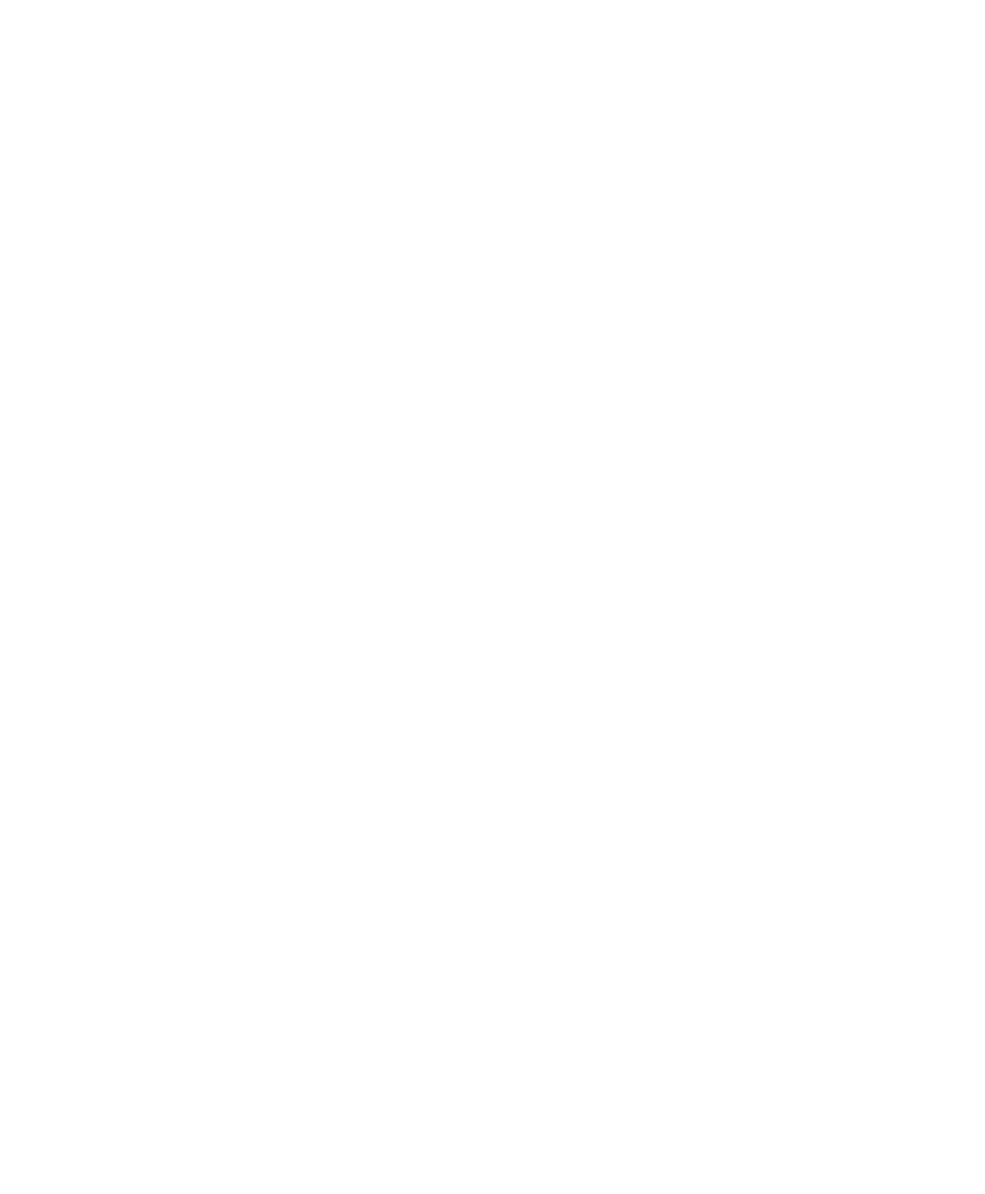
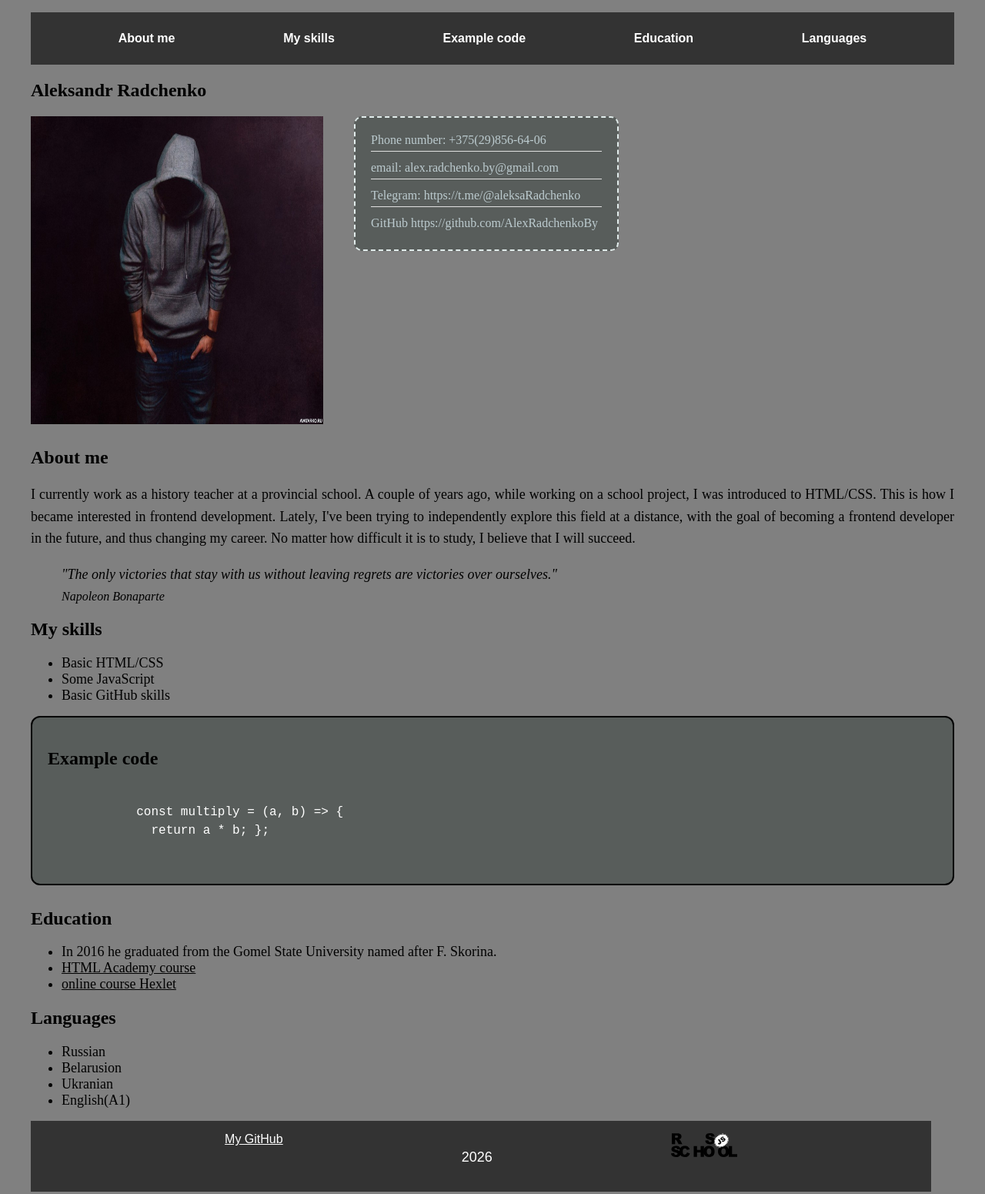
Before and after one commit to AlexRadchenkoBy/rsschool-cv, a plain HTML site: page index.html in a window 1280 px wide. Shown: the whole page at 77% size. Before the commit the page ends 800 px from the top, so only its background shows below. Drawn offline with Linux system fonts and the light colour scheme.

Commit message:
add images

```diff
--- a/index.html
+++ b/index.html
@@ -3,7 +3,96 @@
 <head>
     <meta charset="UTF-8">
     <meta name="viewport" content="width=device-width, initial-scale=1.0">
-    <title>Document</title>
+    <title>AlexRadcenkoBy</title>
+    <link rel="stylesheet"  href="style.css">
 </head>
-<body></body>
+<body>
+    <div class="container">
+        <header>
+        <nav>
+            <ul class="nav_list">
+                <li class="nav_item"><a href="#about_me">About me</a></li>
+                <li class="nav_item"><a href="#my_skills">My skills</a></li>
+                <li class="nav_item"><a href="#example_code">Example code</a></li>
+                <li class="nav_item"><a href="#education">Education</a></li>
+                <li class="nav_item"><a href="#languages">Languages</a></li>
+            </ul>
+        </nav>
+    </header>
+    </div>
+    <div class="container">
+    <main>
+        <section class="about_me">
+            <h1>Aleksandr Radchenko</h1>
+            <div class="about_wrapper">
+            <img src="images/avatar.jpg" alt="Photo of Aleksandr Radchenko"
+            width="380"
+            height="400"
+            class="photo">
+            <ul class="contacts">
+                <li class="contacts_item">Phone number: +375(29)856-64-06</li>
+                <li class="contacts_item">email: alex.radchenko.by@gmail.com</li>
+                <li class="contacts_item">Telegram: https://t.me/@aleksaRadchenko</li>
+                <li class="contacts_item">GitHub https://github.com/AlexRadchenkoBy  </li>
+            </ul>
+            </div>
+            <h2 id="about_me">About me</h2>
+            <p>I currently work as a history teacher at a provincial school. A couple of years ago, while working on a school project, I was introduced to HTML/CSS. This is how I became interested in frontend development. Lately, I've been trying to independently explore this field at a distance, with the goal of becoming a frontend developer in the future, and thus changing my career.
+            No matter how difficult it is to study, I believe that I will succeed.</p>
+            <blockquote>
+                <p>"The only victories that stay with us without leaving regrets are victories over ourselves."</p>
+                <footer><cite>Napoleon Bonaparte</cite></footer>
+                </p>
+            </blockquote>
+        </section>
+        <section class="my_skills" id="my_skills">
+            <h2>My skills</h2>
+            <ul class="ul_skills">
+                <li class="skills_item">Basic HTML/CSS</li>
+                <li class="skills_item"> Some JavaScript</li>
+                <li class="skills_item">Basic GitHub skills</li>
+            </ul>
+        </section>
+        <section class="example_code" id="example_code">
+            <h2>Example code</h2>
+            <pre><code>
+            const multiply = (a, b) => {
+              return a * b; };
+            </code></pre>
+        </section>
+        <section class="education" id="education">
+            <h2>Education</h2>
+            <ul class="ul_education">
+                <li class="education_item">In 2016 he graduated from the Gomel State University named after F. Skorina.</li>
+                <li class="education_item"><a href="https://htmlacademy.ru/courses/basic-html-css" target="_blank">HTML Academy course</a></li>
+                <li class="education_item"><a href="https://ru.hexlet.io/" target="_blank">online course Hexlet</a></li>
+            </ul>
+        </section>
+        <section class="languages" id="languages">
+            <h2>Languages</h2>
+            <ul class="ul_lang">
+                <li class="lang_item">Russian</li>
+                <li class="lang_item">Belarusion</li>
+                <li class="lang_item">Ukranian</li>
+                <li class="lang_item">English(A1)</li>
+            </ul>
+        </section>
+    </main>
+    </div>
+    <div class="container">
+    <footer class="footer">
+         <a class="footer__github" href="https://github.com/AlexRadchenkoBy" target="_blank">
+        My GitHub
+      </a>
+       <p class="footer__year">2026</p>
+      <a href="https://rs.school/js" target="_blank">
+        <img
+          src="images/rs-school-logo.svg"
+          width="86"
+          height="32"
+          alt="RS School">
+      </a>
+    </footer>
+    </div>
+</body>
 </html>
--- a/style.css
+++ b/style.css
@@ -0,0 +1,161 @@
+body {
+    background: gray;
+}
+
+.container {
+    max-width: 1200px;
+    margin-left: auto;
+    margin-right: auto;
+    padding: 0 20px;
+}
+
+.nav_list {
+    background-color: #333;
+    display: flex;
+    justify-content: space-evenly;
+    list-style: none;
+    padding: 15px 20px;
+    flex-wrap: wrap;
+}
+
+.nav_item {
+    margin-right: 30px;
+    color:white;
+    cursor: pointer;
+    font-family: Arial, sans-serif;
+}
+
+.nav_item:last-child {
+    margin-right: 0;
+}
+
+.nav_item a {
+    display: block;
+    color: white;
+    text-decoration: none;
+    padding: 8px 15px;
+    border: 2px solid transparent;
+    border-radius: 20px;
+    font-weight: bold;
+    font-size: 16px;
+    transition: 0.3s;
+}
+
+.nav_item a:hover {
+    background-color: white;
+    color: #666a6a;
+}
+
+.about_wrapper {
+    display: flex;
+    align-items: flex-start;
+    gap: 40px;
+    margin-bottom: 30px;
+}
+
+.contacts {
+    list-style: none;
+    padding: 0;
+    margin: 0;
+}
+
+.contacts_item {
+    margin-bottom: 10px;
+}
+
+@media (max-width: 768px) {
+    .about_wrapper {
+        flex-direction: column;
+        align-items: center;
+        text-align: center;
+    }
+}
+
+.contacts {
+    list-style: none;
+    padding: 20px;
+    background-color: #585d5b;
+    border: 2px dashed #e1eceb;
+    border-radius: 10px;
+    display: inline-block;
+    min-width: 300px;
+}
+
+.contacts_item {
+    font-size: 16px;
+    margin-bottom: 12px;
+    padding-bottom: 5px;
+    border-bottom: 1px solid #e0e0e0;
+    color: #bccbcf;
+    display: flex;
+    align-items: center;
+}
+
+.contacts_item:last-child {
+    border-bottom: none;
+    margin-bottom: 0;
+}
+
+p {
+    font-size: 18px;
+    line-height: 1.6;
+    color: black;
+    margin-bottom: 15px;
+    text-align: justify;
+    hyphens: auto;
+}
+
+blockquote p {
+    font-style: italic;
+    text-align: left;
+    color: black;
+    margin-bottom: 5px;
+}
+
+.ul_education a {
+    color: black;
+}
+
+.ul_education a:hover {
+    color: #a2a29c;           /* Меняем цвет на желтый */
+    text-decoration: underline; /* Добавляем подчеркивание */
+}
+
+li {
+    font-size: 18px;
+}
+
+.example_code {
+    background-color: #585d5b;
+    border: 2px solid black;
+    border-radius: 12px;
+    padding: 20px;
+    margin-bottom: 30px;
+}
+
+code {
+    color: white;
+    font-family: 'Courier New', Courier, monospace; /
+    font-size: 16px;
+    line-height: 1.5;
+}
+
+.footer {
+    background-color: #333;
+    display: flex;
+    justify-content: space-evenly;
+    list-style: none;
+    padding: 15px 20px;
+    margin-right: 30px;
+    color:white;
+    cursor: pointer;
+    font-family: Arial, sans-serif;
+}
+
+.footer__github {
+    color: white;
+}
+
+.footer__year {
+    color: white;
+}
```
Also changed, not shown: images/avatar.jpg (added), images/rs-school-logo.svg (added).
